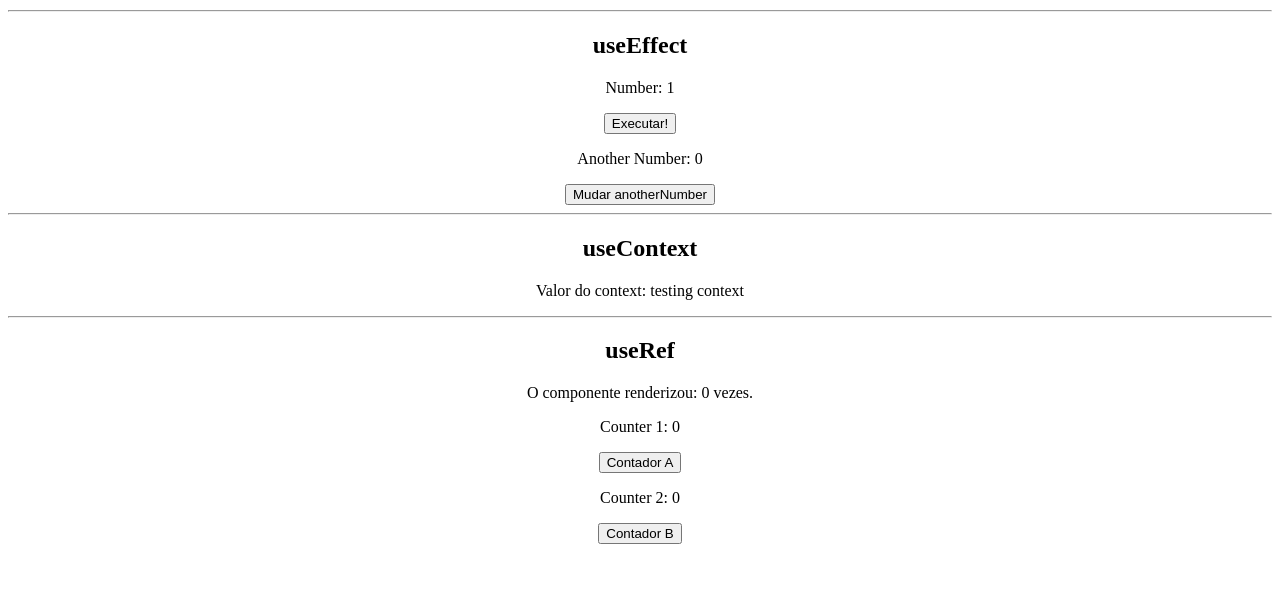
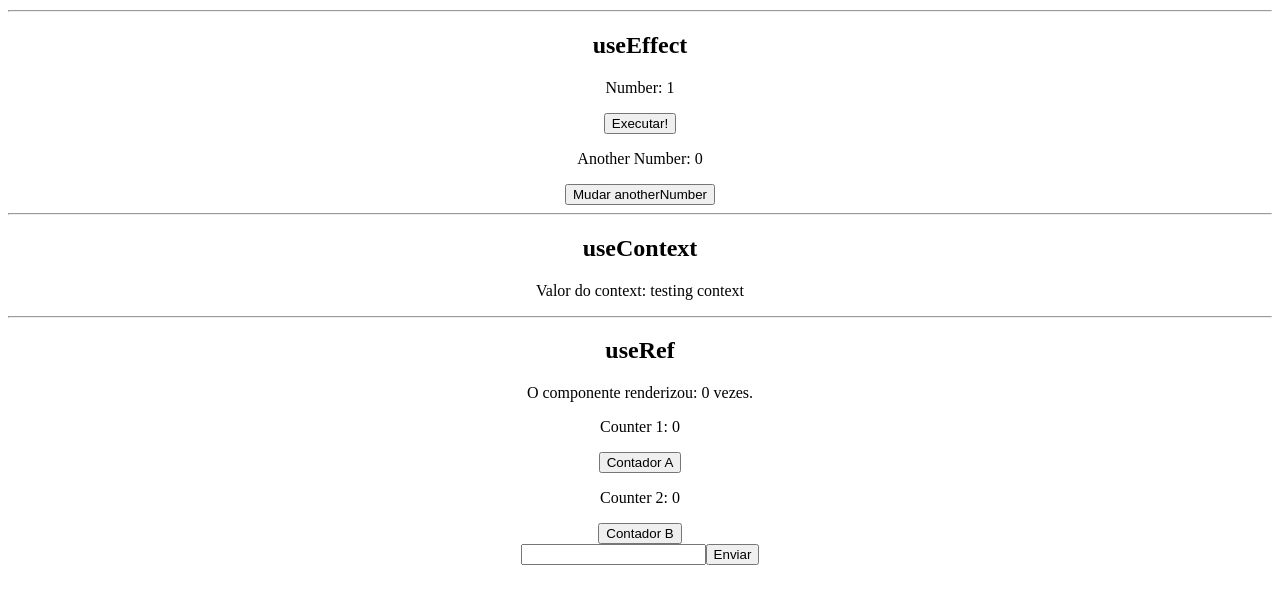
Before and after one commit to GutoCitton/react_hooks, a React (Create React App) app: page / in a window 1280 px wide. Shown: the part 631-1234 px from the top of the page. Built offline with nearby package versions, Linux system fonts and the light colour scheme.

Commit message:
aula_167_pt1

```diff
--- a/src/components/HookUseRef.js
+++ b/src/components/HookUseRef.js
@@ -10,6 +10,15 @@ const HookUseRef = () => {
     numberRef.current = numberRef.current + 1;
   });
 
+  // 2 - useRef e DOM
+  const inputRef = useRef()
+  const [text, setText] = useState('')
+
+  const handleSubmit = (e) => {
+    e.preventDefault();
+    console.log(inputRef)
+  }
+
 
   return (
     <div>
@@ -19,7 +28,11 @@ const HookUseRef = () => {
       <button onClick={() => setCounter(counter + 1)}>Contador A</button>
       <p>Counter 2: {counterB}</p>
       <button onClick={() => setCounterB(counterB + 1)}>Contador B</button>
-
+      {/* 2 - useRef e DOM */}
+      <form onSubmit={handleSubmit}>
+        <input type="text" ref={inputRef} value={text} onChange={(e) => setText(e.target.value)}/>
+        <input type="submit" value='Enviar' />
+      </form>
     </div>
   );
 }
```
